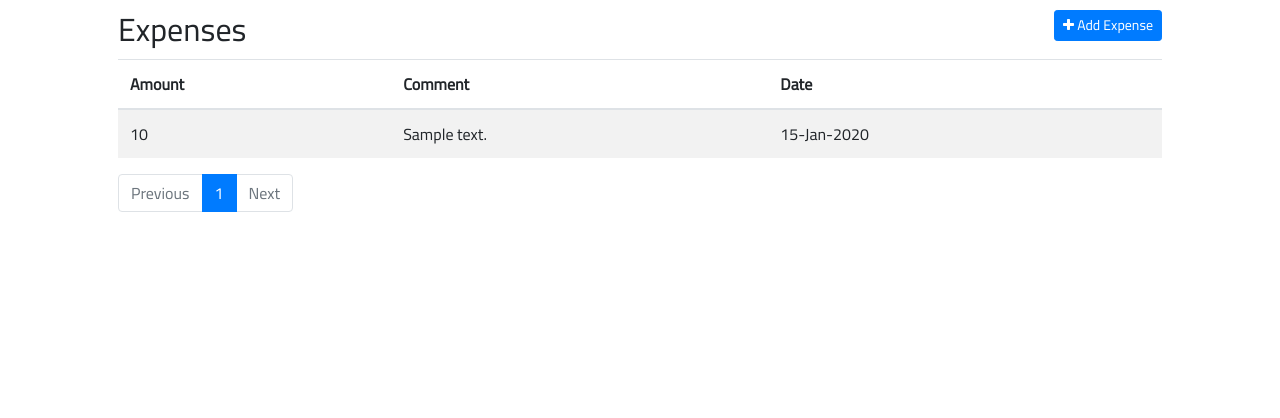
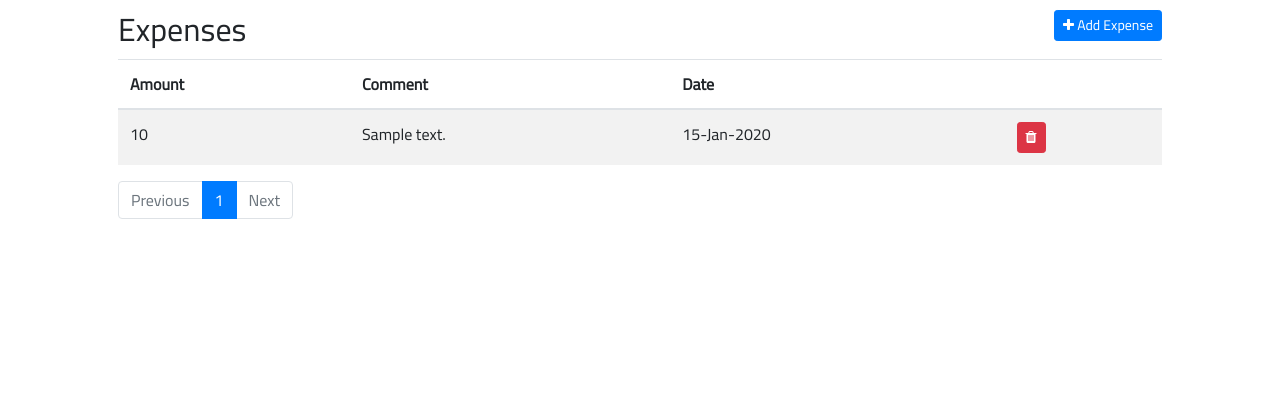
Before and after one commit to mohamed-abdul-fattah/life-system, a PHP site: page /expenses in a window 1280 px wide. Shown: the part 72-490 px from the top of the page. Run offline with PHP 8.4, Linux system fonts and the light colour scheme; tables that the repository leaves empty or names only in its code hold one stand-in row (values such as "Sample post").

Commit message:
Expenses delete btn

```diff
--- a/public/expenses/index.php
+++ b/public/expenses/index.php
@@ -72,6 +72,7 @@
                                     <th>Amount</th>
                                     <th>Comment</th>
                                     <th>Date</th>
+                                    <th></th>
                                 </tr>
                                 </thead>
                                 <tbody>
@@ -80,6 +81,16 @@
                                         <td><?php echo $expense->amount ?></td>
                                         <td><?php echo $expense->comment ?></td>
                                         <td><?php echo date('d-M-Y', strtotime($expense->created_at)) ?></td>
+                                        <td>
+                                            <form action="<?php echo url('expenses/delete.php') ?>" method="POST">
+                                                <input type="hidden" name="_method" value="DELETE">
+                                                <button class="btn btn-sm btn-danger"
+                                                        title="Delete"
+                                                        type="submit">
+                                                    <i class="fa fa-trash" aria-hidden="true"></i>
+                                                </button>
+                                            </form>
+                                        </td>
                                     </tr>
                                     <?php endwhile; ?>
                                 </tbody>
```
